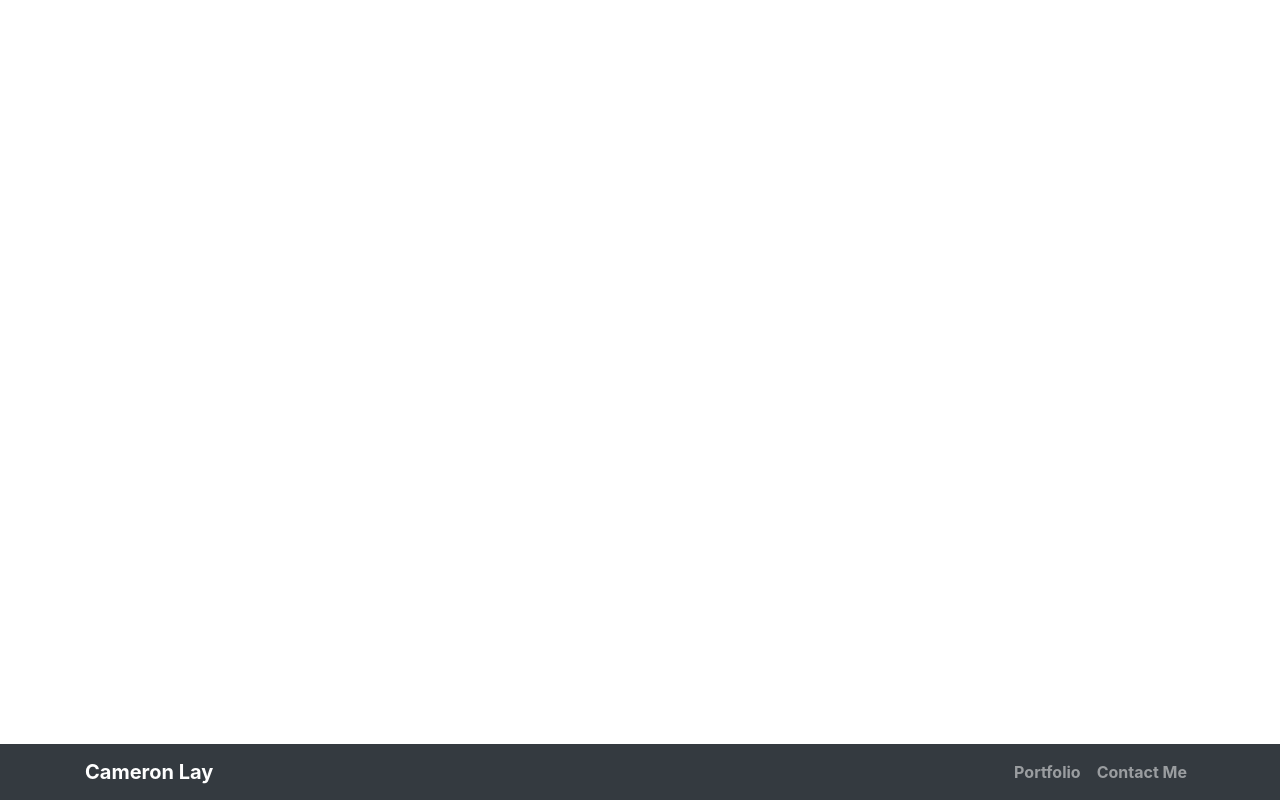
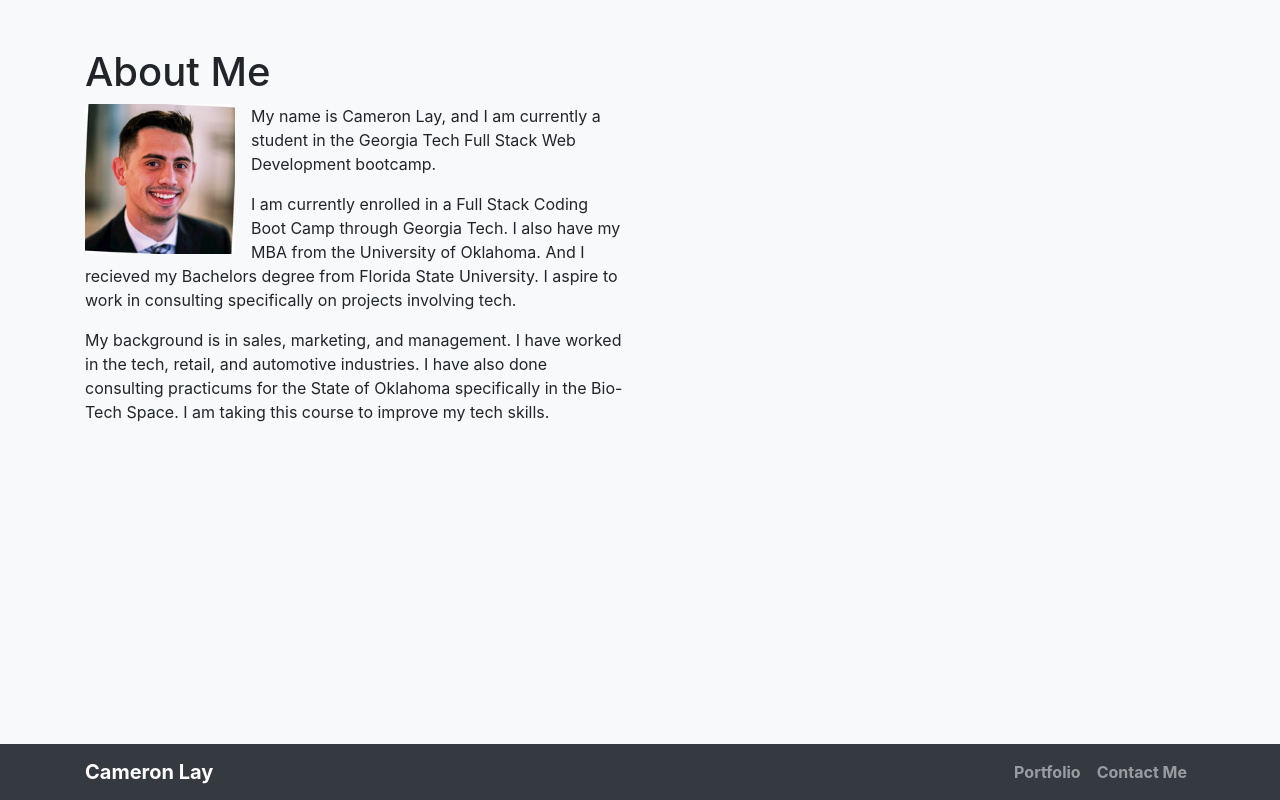
Before and after one commit to cameronlay15/portfolio-1, a plain HTML site: page index.html in a window 1280 px wide. Drawn offline with nearby package versions, Linux system fonts and the light colour scheme.

Commit message:
about me

```diff
--- a/index.html
+++ b/index.html
@@ -28,3 +28,38 @@
       </div>
     </div>
   </nav>
+  <section class="bg-light" id="cameron">
+    <div class="container">
+      <div class="row">
+        <div class="col-lg-6">
+          <h1 class="mt-5">About Me</h1>
+          <div class="image-wrapper float-left pr-3">
+            <img src="./assets/headshot.png" style="width: 150px" class="rounded">
+          </div>
+            <div class="single-post-content-wrapper">
+              <p>
+                My name is Cameron Lay, and I am currently a student in the Georgia Tech Full Stack Web Development bootcamp.
+              </p>
+              <p>
+                I am currently enrolled in a Full Stack Coding Boot Camp through Georgia Tech. I also have my MBA from the University of Oklahoma.
+                And I recieved my Bachelors degree from Florida State University.
+                I aspire to work in consulting specifically on projects involving tech.
+              </p>
+              <p>
+                My background is in sales, marketing, and management.
+                            I have worked in the tech, retail, and automotive industries.
+                            I have also done consulting practicums for the State of Oklahoma specifically in the
+                            Bio-Tech Space.
+                            I am taking this course to improve my tech skills.
+              </p>
+            </div>
+          <div class="mb-5"></div>
+        </div>
+      </div>
+    </div>
+  </section>
+
+
+
+</body>
+</html>
```
Also changed, not shown: assets/forecast.png (added), assets/headshot.png (added), assets/planner.png (added).
